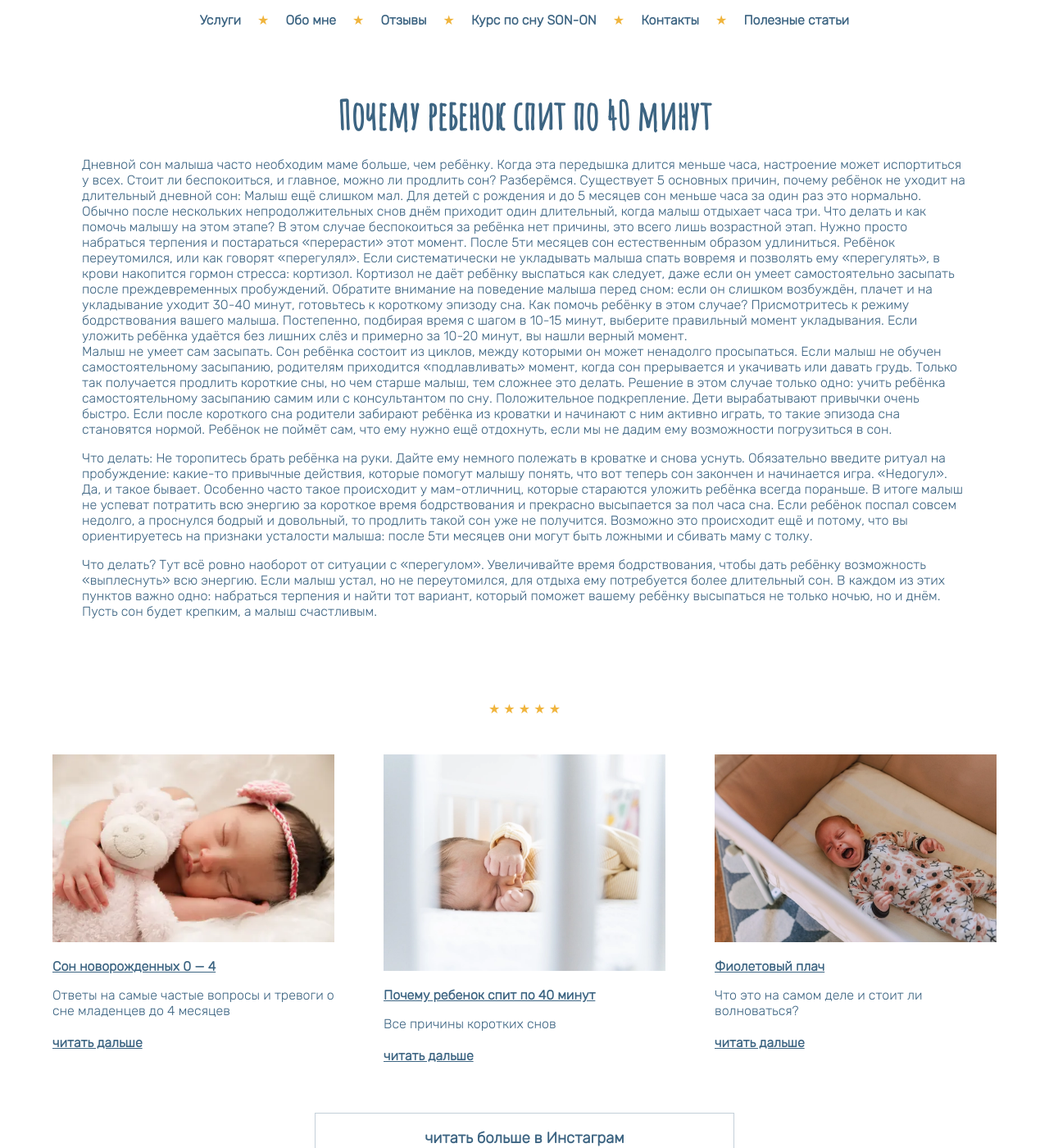
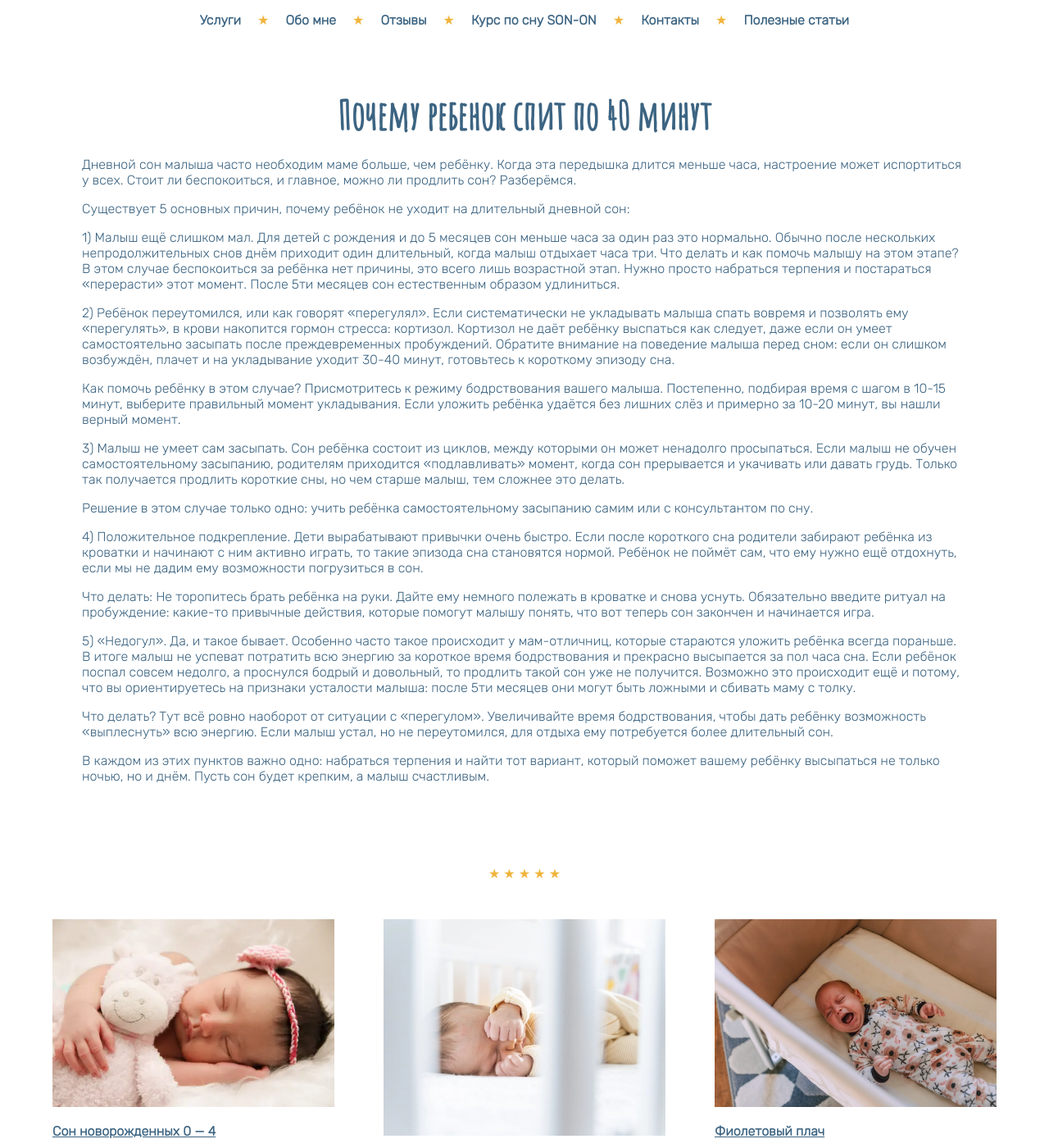
Before and after one commit to Olgamyrsikova/sleepconsult, a Jekyll site: the page built from _posts/2022-02-02-pochemu-rebenok-ne-spit-40-minut.md, in a window 1280 px wide and 1400 px high. Shown: the whole window at 82% size. Built offline with Jekyll 4.4.1, drawn with Linux system fonts in a browser that asks for light colours.

Commit message:
Update 2022-02-02-pochemu-rebenok-ne-spit-40-minut.md

```diff
--- a/_posts/2022-02-02-pochemu-rebenok-ne-spit-40-minut.md
+++ b/_posts/2022-02-02-pochemu-rebenok-ne-spit-40-minut.md
@@ -6,17 +6,26 @@ excerpt: Все причины коротких снов
 ---
 
 Дневной сон малыша часто необходим маме больше, чем ребёнку. Когда эта передышка длится меньше часа, настроение может испортиться у всех. Стоит ли беспокоиться, и главное, можно ли продлить сон? Разберёмся.
+
 Существует 5 основных причин, почему ребёнок не уходит на длительный дневной сон:
-Малыш ещё слишком мал. Для детей с рождения и до 5 месяцев сон меньше часа за один раз это нормально. Обычно после нескольких непродолжительных снов днём приходит один длительный, когда малыш отдыхает часа три.
+
+1) Малыш ещё слишком мал. Для детей с рождения и до 5 месяцев сон меньше часа за один раз это нормально. Обычно после нескольких непродолжительных снов днём приходит один длительный, когда малыш отдыхает часа три.
 Что делать и как помочь малышу на этом этапе? В этом случае беспокоиться за ребёнка нет причины, это всего лишь возрастной этап. Нужно просто набраться терпения и постараться «перерасти» этот момент. После 5ти месяцев сон естественным образом удлиниться.
-Ребёнок переутомился, или как говорят «перегулял». Если систематически не укладывать малыша спать вовремя и позволять ему «перегулять», в крови накопится гормон стресса: кортизол. Кортизол не даёт ребёнку выспаться как следует, даже если он умеет самостоятельно засыпать после преждевременных пробуждений. Обратите внимание на поведение малыша перед сном: если он слишком возбуждён, плачет и на укладывание уходит 30-40 минут, готовьтесь к короткому эпизоду сна.
+
+2) Ребёнок переутомился, или как говорят «перегулял». Если систематически не укладывать малыша спать вовремя и позволять ему «перегулять», в крови накопится гормон стресса: кортизол. Кортизол не даёт ребёнку выспаться как следует, даже если он умеет самостоятельно засыпать после преждевременных пробуждений. Обратите внимание на поведение малыша перед сном: если он слишком возбуждён, плачет и на укладывание уходит 30-40 минут, готовьтесь к короткому эпизоду сна.
+
 Как помочь ребёнку в этом случае? Присмотритесь к режиму бодрствования вашего малыша. Постепенно, подбирая время с шагом в 10-15 минут, выберите правильный момент укладывания. Если уложить ребёнка удаётся без лишних слёз и примерно за 10-20 минут, вы нашли верный момент.
-Малыш не умеет сам засыпать. Сон ребёнка состоит из циклов, между которыми он может ненадолго просыпаться. Если малыш не обучен самостоятельному засыпанию, родителям приходится «подлавливать» момент, когда сон прерывается и укачивать или давать грудь. Только так получается продлить короткие сны, но чем старше малыш, тем сложнее это делать.
+
+3) Малыш не умеет сам засыпать. Сон ребёнка состоит из циклов, между которыми он может ненадолго просыпаться. Если малыш не обучен самостоятельному засыпанию, родителям приходится «подлавливать» момент, когда сон прерывается и укачивать или давать грудь. Только так получается продлить короткие сны, но чем старше малыш, тем сложнее это делать.
+
 Решение в этом случае только одно: учить ребёнка самостоятельному засыпанию самим или с консультантом по сну.
-Положительное подкрепление. Дети вырабатывают привычки очень быстро. Если после короткого сна родители забирают ребёнка из кроватки и начинают с ним активно играть, то такие эпизода сна становятся нормой. Ребёнок не поймёт сам, что ему нужно ещё отдохнуть, если мы не дадим ему возможности погрузиться в сон.
+
+4) Положительное подкрепление. Дети вырабатывают привычки очень быстро. Если после короткого сна родители забирают ребёнка из кроватки и начинают с ним активно играть, то такие эпизода сна становятся нормой. Ребёнок не поймёт сам, что ему нужно ещё отдохнуть, если мы не дадим ему возможности погрузиться в сон.
 
 Что делать: Не торопитесь брать ребёнка на руки. Дайте ему немного полежать в кроватке и снова уснуть. Обязательно введите ритуал на пробуждение: какие-то привычные действия, которые помогут малышу понять, что вот теперь сон закончен и начинается игра.
-«Недогул». Да, и такое бывает. Особенно часто такое происходит у мам-отличниц, которые стараются уложить ребёнка всегда пораньше. В итоге малыш не успеват потратить всю энергию за короткое время бодрствования и прекрасно высыпается за пол часа сна. Если ребёнок поспал совсем недолго, а проснулся бодрый и довольный, то продлить такой сон уже не получится. Возможно это происходит ещё и потому, что вы ориентируетесь на признаки усталости малыша: после 5ти месяцев они могут быть ложными и сбивать маму с толку.
+
+5) «Недогул». Да, и такое бывает. Особенно часто такое происходит у мам-отличниц, которые стараются уложить ребёнка всегда пораньше. В итоге малыш не успеват потратить всю энергию за короткое время бодрствования и прекрасно высыпается за пол часа сна. Если ребёнок поспал совсем недолго, а проснулся бодрый и довольный, то продлить такой сон уже не получится. Возможно это происходит ещё и потому, что вы ориентируетесь на признаки усталости малыша: после 5ти месяцев они могут быть ложными и сбивать маму с толку.
 
 Что делать? Тут всё ровно наоборот от ситуации с «перегулом». Увеличивайте время бодрствования, чтобы дать ребёнку возможность «выплеснуть» всю энергию. Если малыш устал, но не переутомился, для отдыха ему потребуется более длительный сон.
+
 В каждом из этих пунктов важно одно: набраться терпения и найти тот вариант, который поможет вашему ребёнку высыпаться не только ночью, но и днём. Пусть сон будет крепким, а малыш счастливым.
```
